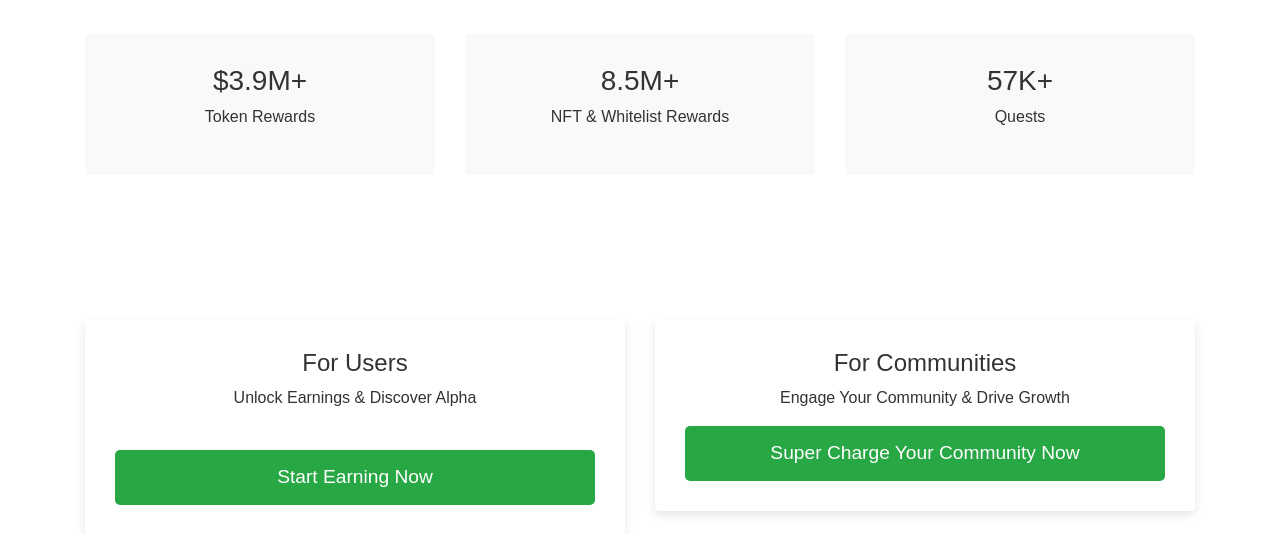
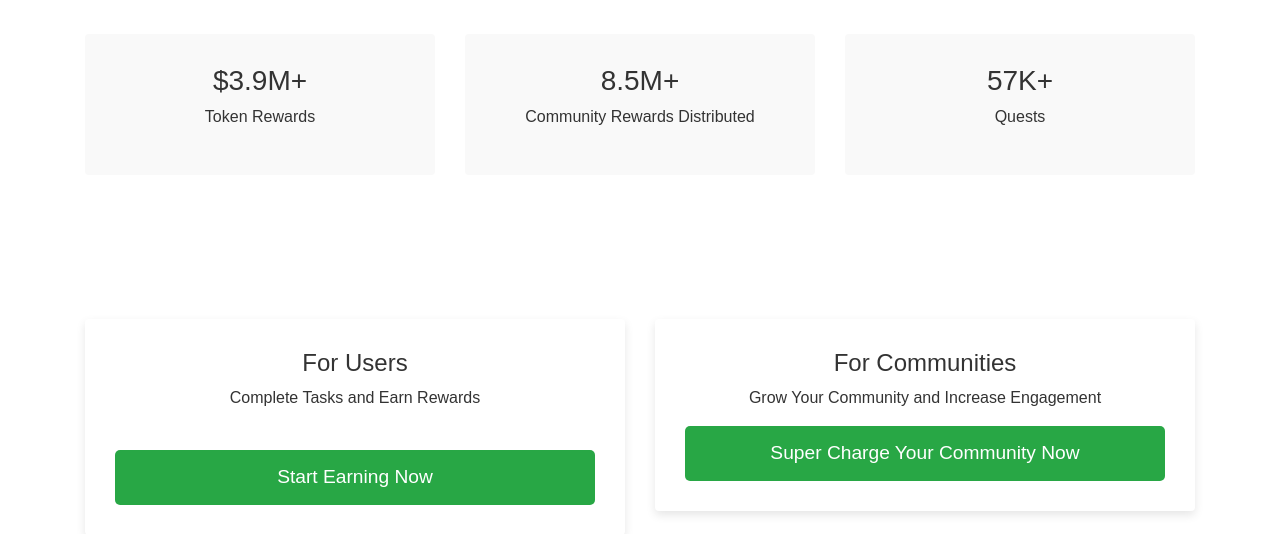
Before and after one commit to memeglow8/autotwt, a Flask app: page / in a window 1280 px wide. Shown: the part 450-984 px from the top of the page. Run offline with Flask 3, Linux system fonts and the light colour scheme; some libraries are stand-ins or nearby versions.

Commit message:
style: Update homepage text for clarity and professionalism

```diff
--- a/templates/home.html
+++ b/templates/home.html
@@ -167,7 +167,7 @@
                 <div class="col-md-4 mb-4">
                     <div class="card stats-card">
                         <h3>8.5M+</h3>
-                        <p>NFT & Whitelist Rewards</p>
+                        <p>Community Rewards Distributed</p>
                     </div>
                 </div>
                 <div class="col-md-4 mb-4">
@@ -187,7 +187,7 @@
                 <div class="col-md-6 mb-4">
                     <div class="card feature-card">
                         <h4>For Users</h4>
-                        <p>Unlock Earnings & Discover Alpha</p>
+                        <p>Complete Tasks and Earn Rewards</p>
 
 						<a href="#" class="btn btn-cta btn-launch mt-4">Start Earning Now</a>
                     </div>
@@ -195,7 +195,7 @@
                 <div class="col-md-6 mb-4">
                     <div class="card feature-card">
                         <h4>For Communities</h4>
-                        <p>Engage Your Community & Drive Growth</p>
+                        <p>Grow Your Community and Increase Engagement</p>
                         <button class="btn btn-cta">Super Charge Your Community Now</button>
                     </div>
                 </div>
```
